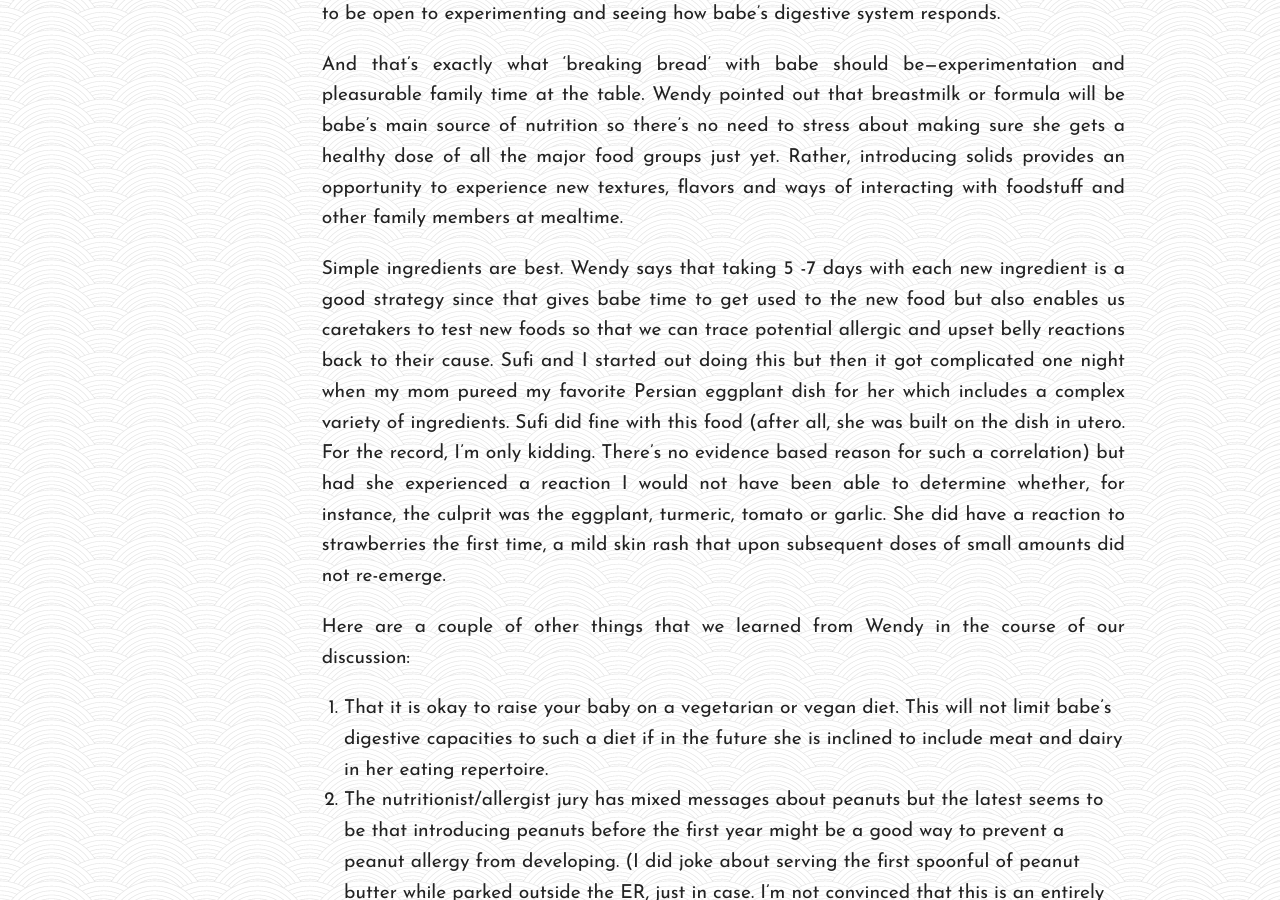
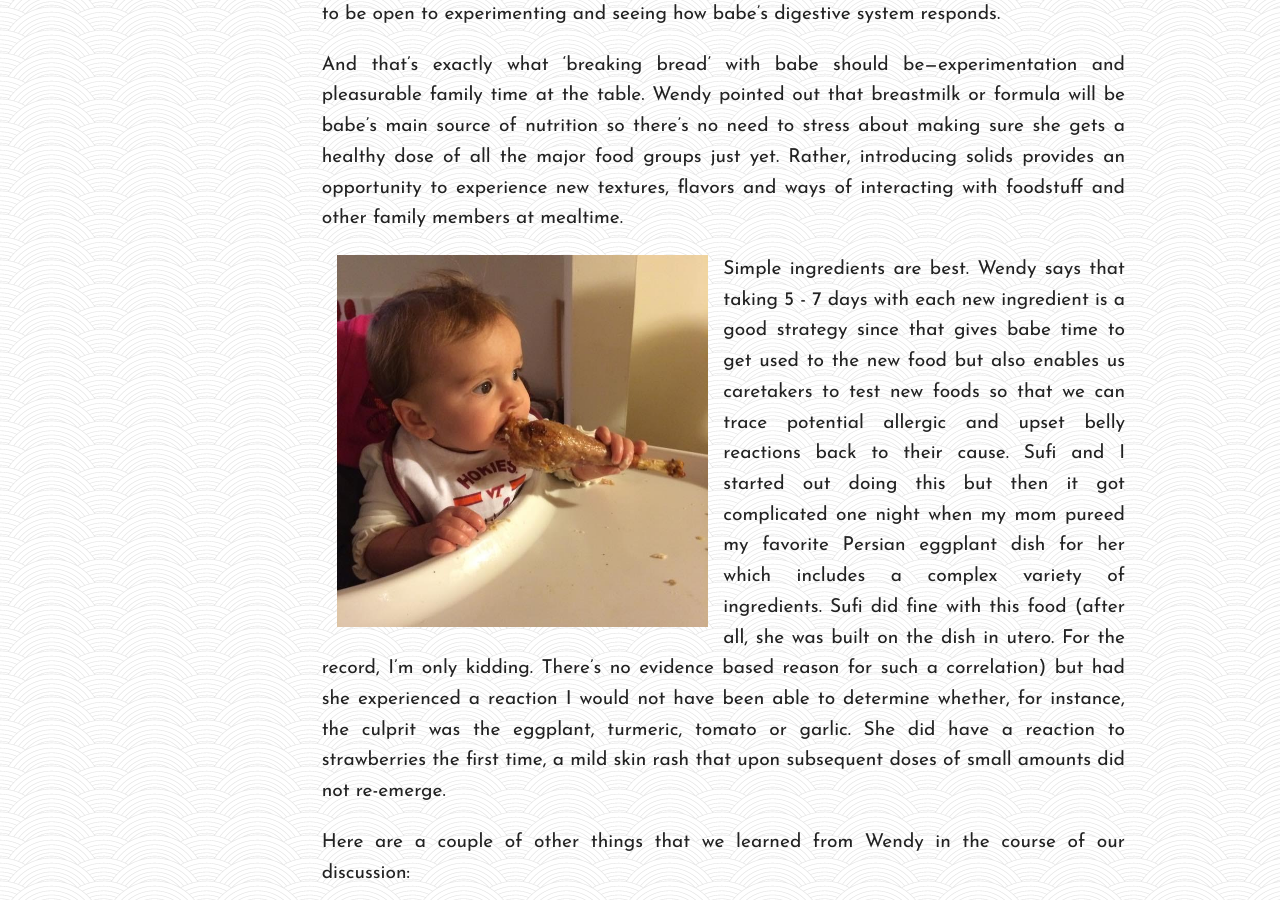
Before and after one commit to austinmbrown/bright-birthing, a Jekyll site: the page built from _posts/2015-09-13-breaking-bread-with-babe.md, in a window 1280 px wide and 900 px high, scrolled down 1238 px. Built offline with Jekyll 4.4.1, drawn with Linux system fonts in a browser that asks for light colours; comment, search, counter and statistics services are not loaded.

Commit message:
add photo to post

```diff
--- a/_posts/2015-09-13-breaking-bread-with-babe.md
+++ b/_posts/2015-09-13-breaking-bread-with-babe.md
@@ -18,7 +18,9 @@ I remember when Sufi showed her first signs of interest in my food, reaching for
 
 And that’s exactly what ‘breaking bread’ with babe should be—experimentation and pleasurable family time at the table. Wendy pointed out that breastmilk or formula will be babe’s main source of nutrition so there’s no need to stress about making sure she gets a healthy dose of all the major food groups just yet. Rather, introducing solids provides an opportunity to experience new textures, flavors and ways of interacting with foodstuff and other family members at mealtime.
 
-Simple ingredients are best. Wendy says that taking 5 -7 days with each new ingredient is a good strategy since that gives babe time to get used to the new food but also enables us caretakers to test new foods so that we can trace potential allergic and upset belly reactions back to their cause. Sufi and I started out doing this but then it got complicated one night when my mom pureed my favorite Persian eggplant dish for her which includes a complex variety of ingredients. Sufi did fine with this food (after all, she was built on the dish in utero. For the record, I’m only kidding. There’s no evidence based reason for such a correlation) but had she experienced a reaction I would not have been able to determine whether, for instance, the culprit was the eggplant, turmeric, tomato or garlic. She did have a reaction to strawberries the first time, a mild skin rash that upon subsequent doses of small amounts did not re-emerge.
+<img class="small-6 medium-6 columns" src="/images/blog/dem_bone.jpg">
+
+Simple ingredients are best. Wendy says that taking 5 - 7 days with each new ingredient is a good strategy since that gives babe time to get used to the new food but also enables us caretakers to test new foods so that we can trace potential allergic and upset belly reactions back to their cause. Sufi and I started out doing this but then it got complicated one night when my mom pureed my favorite Persian eggplant dish for her which includes a complex variety of ingredients. Sufi did fine with this food (after all, she was built on the dish in utero. For the record, I’m only kidding. There’s no evidence based reason for such a correlation) but had she experienced a reaction I would not have been able to determine whether, for instance, the culprit was the eggplant, turmeric, tomato or garlic. She did have a reaction to strawberries the first time, a mild skin rash that upon subsequent doses of small amounts did not re-emerge.
 
 Here are a couple of other things that we learned from Wendy in the course of our discussion:
 
```
Also changed, not shown: images/blog/dem_bone.jpg (added).
